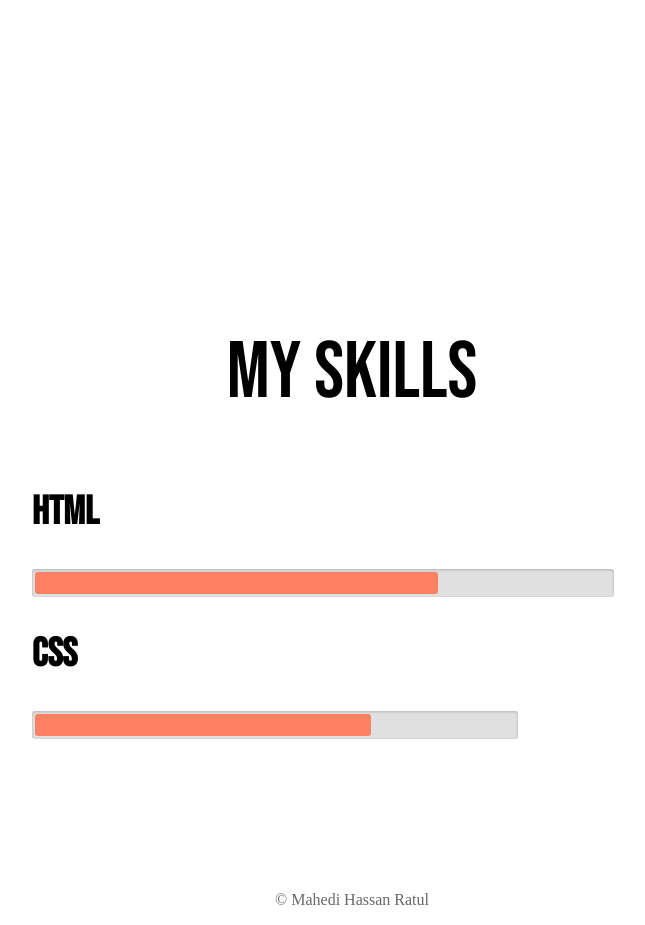
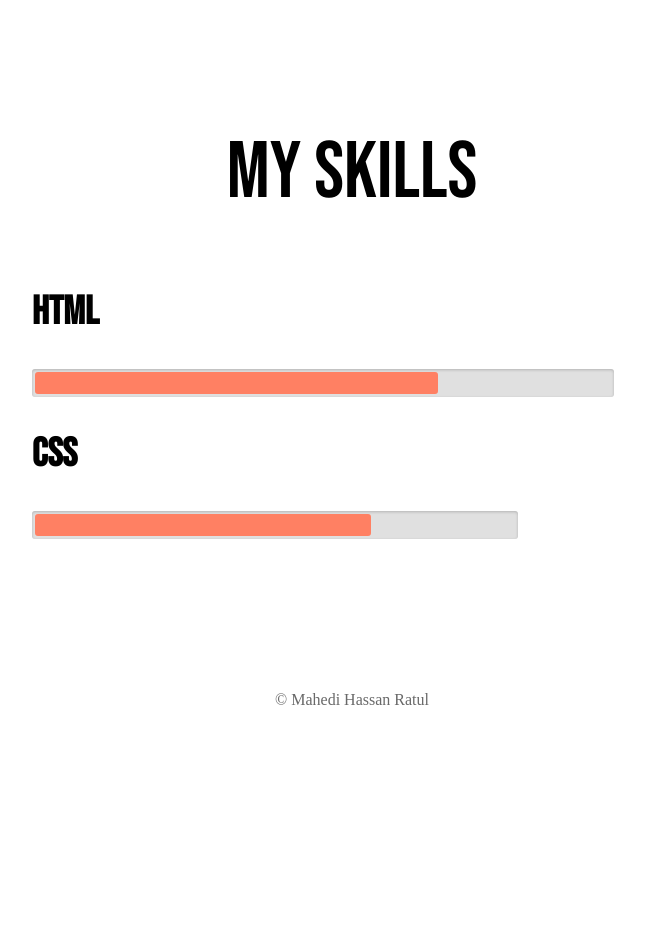
Before and after one commit to ratulxlr8/assignment1, a plain HTML site: page index.html in a window 1280 px wide. Shown: the part 3120-4045 px from the top of the page, without its empty margins (288-933 px from the left). After the commit the page ends 3845 px from the top, so only its background shows below. Drawn offline with Linux system fonts and the light colour scheme.

Commit message:
skill margin top changed

```diff
--- a/style.css
+++ b/style.css
@@ -186,7 +186,7 @@ text-align: left;
     width: 50%;
     margin-left: auto;
     margin-right: auto;
-    margin-top: 50px;
+    margin-top: -200px;
     padding-bottom: 50px;
 }
 .experiencs_bar h2{
```
